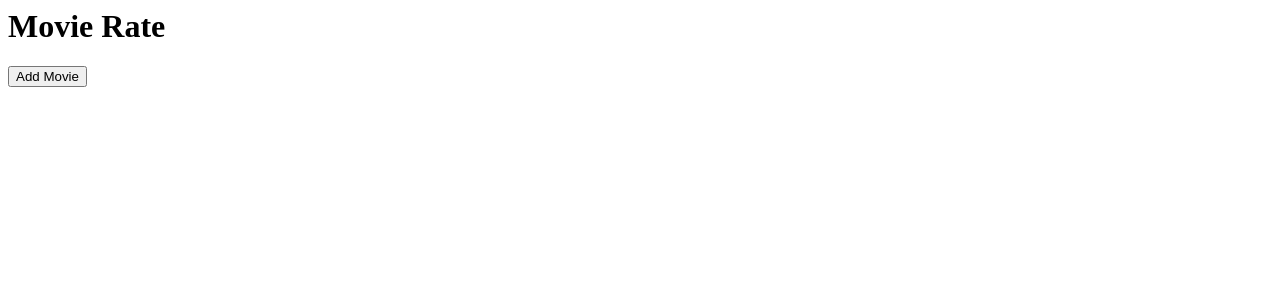
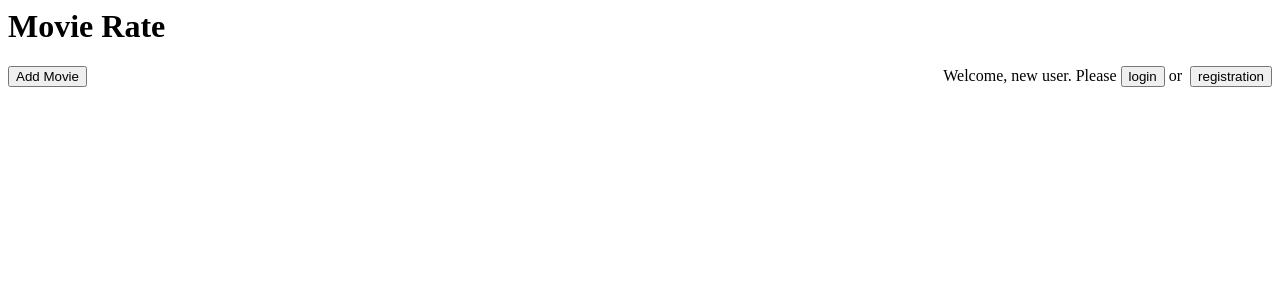
Before and after one commit to samkok54/projectHCI, a Django app: page / in a window 1280 px wide. Shown: the top 300 px of the page. Run offline with Django 3.2, Linux system fonts and the light colour scheme; data that the repository does not hold is empty.

Commit message:
view เพิ่มการ login และ logout

```diff
--- a/Assignment2/urls.py
+++ b/Assignment2/urls.py
@@ -1,5 +1,11 @@
 from django.conf.urls import patterns, include, url
 from django.contrib import admin
+from registration.backends.simple.views import RegistrationView
+
+# Create a new class that redirects the user to the index page, if successful at logging
+class MyRegistrationView(RegistrationView):
+    def get_success_url(self,request, user):
+        return '/'
 
 urlpatterns = patterns('',
     # Examples:
@@ -8,5 +14,9 @@ urlpatterns = patterns('',
     url(r'^add_movie$', 'MovieRate.views.add_page',name='add'),
     url(r'^movie_detail/(\d+)/$', 'MovieRate.views.movie_detail_page', name='detail'),
     url(r'^movie/(\d+)/edit/$', 'MovieRate.views.edit_page', name='edit'),
-    #url(r'^admin/', include(admin.site.urls)),
+    (r'^admin/', include(admin.site.urls)),
+    #url(r'^accounts/register/$', MyRegistrationView.as_view(), name='registration_register'),
+    #(r'^accounts/', include('registration.backends.simple.urls')),
+    url(r'^accounts/login/$', 'MovieRate.views.login_page', name='login'),
+    #url(r'^accounts/logout/$', 'MovieRate.views.logout_page', name='logout'),
 )
--- a/Assignment2/wsgi.py
+++ b/Assignment2/wsgi.py
@@ -10,5 +10,6 @@ https://docs.djangoproject.com/en/1.7/howto/deployment/wsgi/
 import os
 os.environ.setdefault("DJANGO_SETTINGS_MODULE", "Assignment2.settings")
 
+
 from django.core.wsgi import get_wsgi_application
 application = get_wsgi_application()
--- a/MovieRate/templates/home.html
+++ b/MovieRate/templates/home.html
@@ -4,6 +4,31 @@
     </head>
     <body>
         <h1>Movie Rate</h1>
+{% if user.is_authenticated %}
+        <form method="POST" action="/">
+            <p align="right">Welcome, {{ user.get_username }}.
+            <input type="submit" value="logout" id="logout" >
+            <input type="hidden" value="go_logout" name="submit_logout_page" >
+            {% csrf_token %}
+        </form></p>
+{% else %}
+
+        <form method="POST" action="/" style="float:right;">
+            <input type="submit" value="registration" id="registration" >
+            <input type="hidden" value="go_regis" name="submit_regis_page" >
+            {% csrf_token %}
+        </form>
+        <form method="POST" action="/accounts/login/" style="float:right;">
+            Welcome, new user. Please
+            <input type="submit" value="login" id="login" >
+            <input type="hidden" value="go_login" name="submit_login_page" >
+            {% csrf_token %}
+            or &nbsp;
+        </form>
+
+
+{% endif %}
+
         <form method="POST" action="/add_movie">
             <!-- <input name="name_text" id="id_new_name" placeholder="New Movie Name" /> -->
             <input type="submit" value="Add Movie" id="add_data" >
--- /dev/null
+++ b/MovieRate/templates/registration/logout.html
@@ -0,0 +1,4 @@
+{% block body_block %}
+<h1>Logged Out</h1>
+        <p>You are now logged out.</p>
+{% endblock %}
--- /dev/null
+++ b/MovieRate/templates/registration/registration_complete.html
@@ -0,0 +1,4 @@
+{% block body_block %}
+<h1>Registration Complete</h1>
+        <p>You are now registered</p>
+{% endblock %}
--- a/MovieRate/views.py
+++ b/MovieRate/views.py
@@ -1,6 +1,8 @@
 from django.shortcuts import redirect, render
 from MovieRate.models import Movie,Comment
 from datetime import datetime
+from django.contrib import auth
+from django.contrib.auth.forms import UserCreationForm
 
 def home_page(request):
     if (request.method == 'POST' and request.POST.get('Add_send_Detail','') == 'submit_send_data'):
@@ -23,9 +25,24 @@ def home_page(request):
         id_data = request.POST['id_delete']
         Movie.objects.get(pk=id_data).delete()
         return redirect('/')
+
+    # กดปุ่ม login
+    username = ''
+    if(request.method == 'POST' and request.POST.get('send_login', '') == 'send'):
+        username = request.POST['username']
+        password = request.POST['password']
+        user = auth.authenticate(username=username, password=password)
+        if user is not None:
+            auth.login(request, user)
+
+    # กดปุ่ม logout
+    if(request.method == 'POST' and request.POST.get('submit_logout_page', '') == 'go_logout'):
+        auth.logout(request)
+
+
     movies = Movie.objects.all()
     return render(request, 'home.html', {
-        'movies': movies,
+        'movies': movies,'name':username,
                   })
 
 def edit_page(request, movie_id):
@@ -84,3 +101,8 @@ def movie_detail_page(request, movie_id):
         comment_.save()
         return redirect('/movie_detail/%d' % int(movie_id))
     return render(request, 'detail.html', {'movie_': movie_,'comments': comments})
+
+def login_page(request):
+    if(request.method == 'POST' and request.POST.get('submit_login_page', '') == 'go_login'):
+        return redirect('/accounts/login/')
+    return render(request, 'registration/login.html')
```
Also changed, not shown: Assignment2/settings.py (+8 -0 lines), MovieRate/templates/registration/login.html (added, +10 -0 lines), MovieRate/templates/registration/registration_form.html (added, +10 -0 lines), 1 other file.
